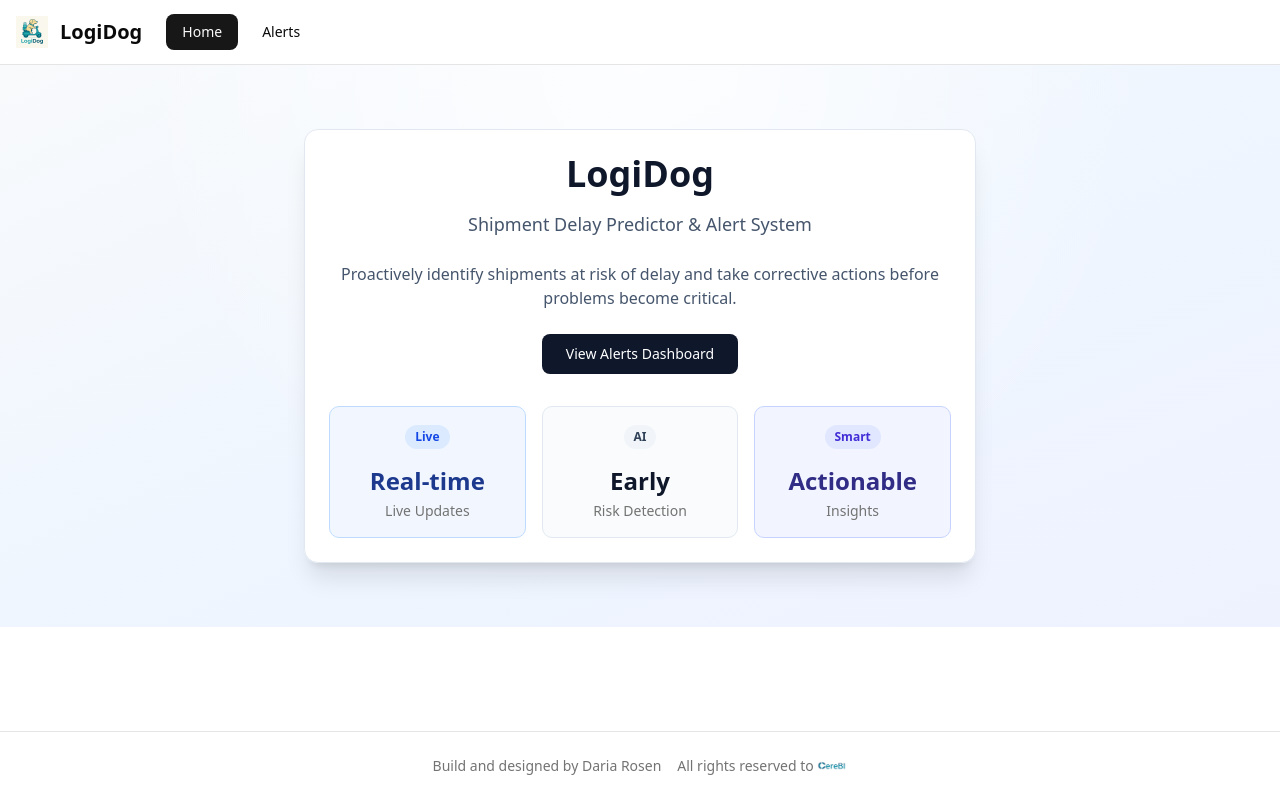
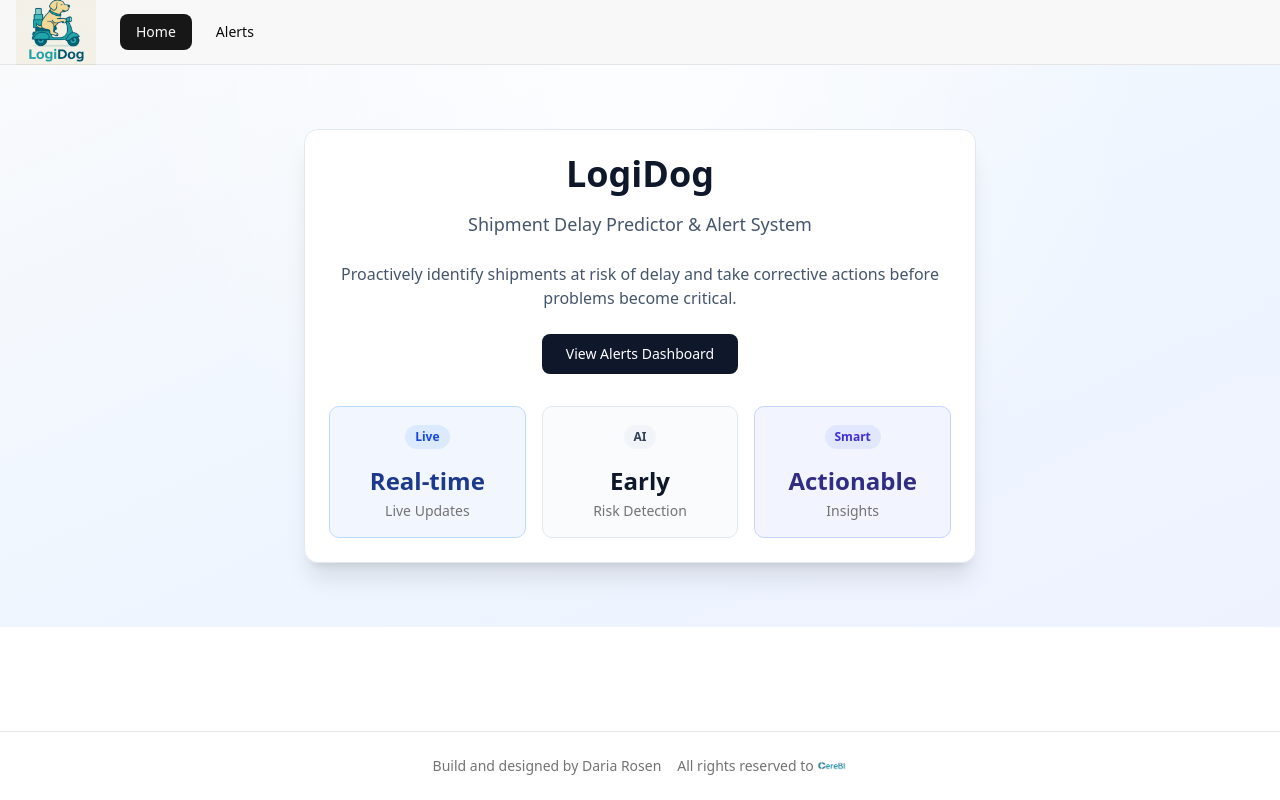
Before and after one commit to DariaRosen/Shipment-Delay-Predictor, a Next.js app in the folder frontend/: page / in a window 1280 px wide. Built offline with nearby package versions, Linux system fonts and the light colour scheme.

Commit message:
Update header background color to match design and add logo blend mode

```diff
--- a/frontend/components/navigation/main-nav.tsx
+++ b/frontend/components/navigation/main-nav.tsx
@@ -15,17 +15,16 @@ export const MainNav = () => {
   const pathname = usePathname()
 
   return (
-    <nav className="border-b bg-background">
+    <nav className="border-b bg-[#F8F8F8]">
       <div className="container mx-auto flex h-16 items-center px-4">
         <Link href="/" className="mr-6 flex items-center gap-3">
           <Image
             src="/logo.png"
             alt="LogiDog"
-            width={32}
-            height={32}
-            className="h-8 w-auto"
+            width={80}
+            height={80}
+            className="mix-blend-multiply"
           />
-          <span className="font-bold text-xl">LogiDog</span>
         </Link>
         <div className="flex gap-2">
           {navItems.map((item) => (
```
